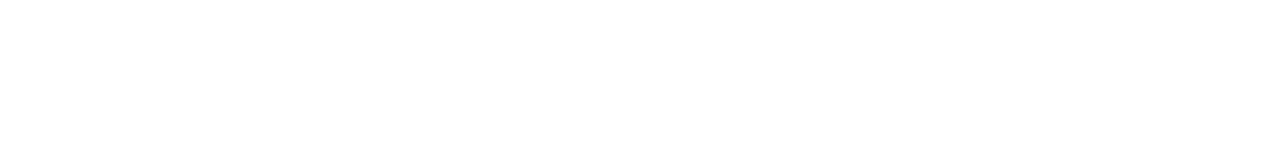
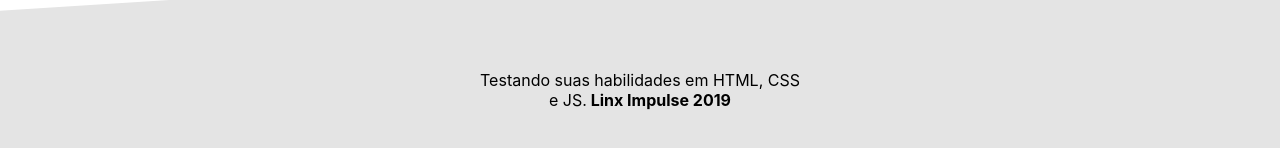
Before and after one commit to est8r/Sprint-Linx, a React (Vite) app: page / in a window 1280 px wide. Shown: the part 1963-2111 px from the top of the page. Before the commit the page ends 1893 px from the top, so only its background shows below. Built offline with nearby package versions, Linux system fonts and the light colour scheme; no server answers.

Commit message:
Importando Footer

```diff
--- a/src/App.jsx
+++ b/src/App.jsx
@@ -3,6 +3,7 @@
 import Main from './components/Main/Main.jsx';
 import Products from './components/Products/Products.jsx';
 import FriendForm from './components/FriendForm/FriendForm.jsx';
+import Footer from './components/Footer/Footer.jsx';
 import './App.css';
 
 function App() {
@@ -12,6 +13,7 @@
       <Main />
       <Products />
       <FriendForm />
+      <Footer />
     </div>
   );
 }
```
